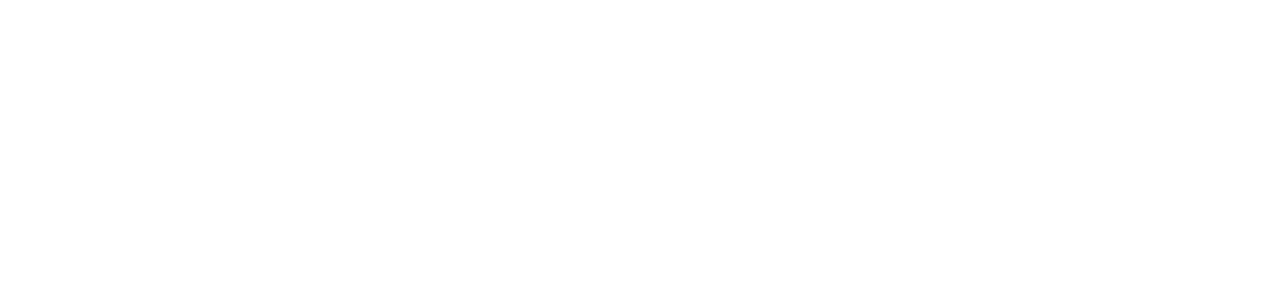
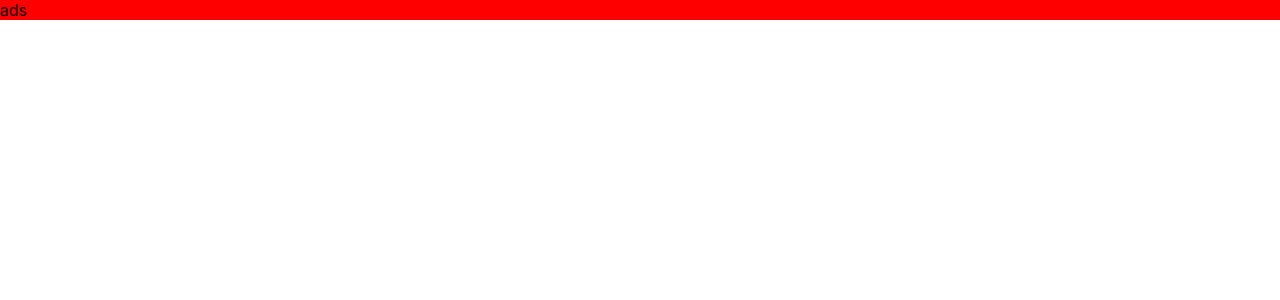
Before and after one commit to Slameich-web/interview, a React (Create React App) app: page / in a window 1280 px wide. Shown: the top 300 px of the page. Built offline with nearby package versions, Linux system fonts and the light colour scheme.

Commit message:
readme + deps

```diff
--- a/src/App.tsx
+++ b/src/App.tsx
@@ -1,7 +1,7 @@
 import style from './App.module.scss';
 
 function App() {
-  return <div className={style.App}></div>;
+  return <div className={style.App}>ads</div>;
 }
 
 export default App;
```
Also changed, not shown: package.json (+20 -17 lines), 2 other files (tests, documents, lock files or other folders).
